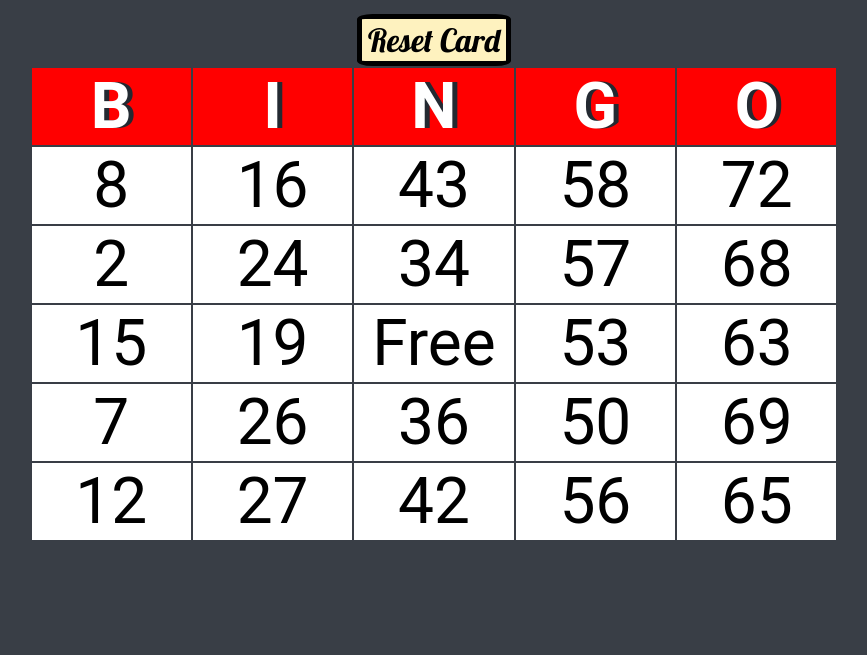
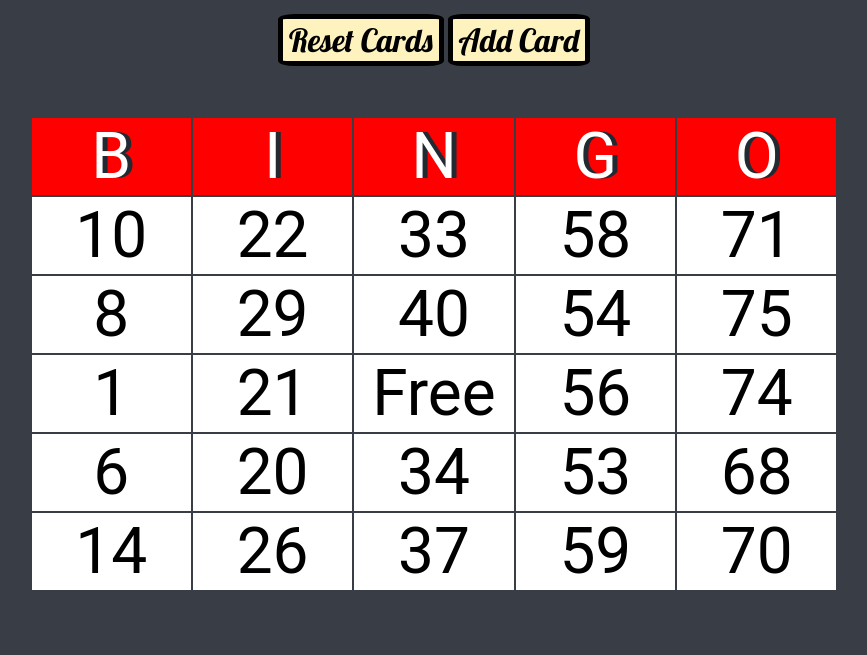
Before and after one commit to hokieknight/bingo, a plain HTML site: page bingoCard.html in a window 1280 px wide. Shown: the part 166-821 px from the top of the page, without its empty margins (206-1073 px from the left). Before the commit the page ends 800 px from the top, so only its background shows below. Drawn offline with nearby package versions, Linux system fonts and the light colour scheme; a web font is replaced by a local one.

Commit message:
add multiple card support

```diff
--- a/bingoCard.html
+++ b/bingoCard.html
@@ -9,19 +9,11 @@
   </head>
   <body>
 
-    <div class="container">
-      <h1>Bingo Card</h1>
-      <button id="resetButton" class="bingoButton">Reset Card</button>
+    <div class="bingoContainer" id="bingoContainer">
+      <h1>Bingo Cards</h1>
+      <button id="resetButton" class="bingoButton">Reset Cards</button>
+      <button id="addButton" class="bingoButton">Add Card</button>
 
-      <table id="bingoTable">
-        <tr>
-          <th>B</th>
-          <th>I</th>
-          <th>N</th>
-          <th>G</th>
-          <th>O</th>
-        </tr>
-      </table>
 
     </div>
 
--- a/bingoCard.js
+++ b/bingoCard.js
@@ -1,8 +1,31 @@
 
-var tableRef = document.getElementById('bingoTable');
+var numCards = 1;
+
+addCard(numCards);
+resetCells();
+
+
+function addCard(cardNum) {
+    var tableArea = document.getElementById('bingoContainer');
+    var tableRef = document.createElement('table');
+    tableRef.id = 'bingoCard' + cardNum;
+    tableRef.setAttribute('class', 'bingoTable');
+
+    var header = tableRef.createTHead();
+    var headerRow = header.insertRow();
+
+    addHeader(headerRow, 0, 'B');
+    addHeader(headerRow, 1, 'I');
+    addHeader(headerRow, 2, 'N');
+    addHeader(headerRow, 3, 'G');
+    addHeader(headerRow, 4, 'O');
+
+    var body = tableRef.createTBody();
+    tableArea.appendChild(tableRef);
+    tableRef = document.getElementById('bingoCard' + cardNum);
 
     for (var i = 0; i < 5; i++) {
-    var newRow = tableRef.insertRow();
+        var newRow = body.insertRow();
 
         for (var j = 0; j < 5; j++) {
             var randNum = 0;
@@ -17,22 +40,32 @@ for (var i = 0; i < 5; i++) {
                     if (randNum === 3 || randNum === 25 || randNum === 39)
                         continue;
 
-                var selected = document.querySelector('#cell'+randNum);
+                    var selected = document.querySelector('#card' + cardNum + 'cell' + randNum);
                     if (selected == null)
                         done = true;
                 }
             }
 
             var newCell  = newRow.insertCell(j);
-        newCell.id = 'cell' + randNum;
+            newCell.id = 'card' + cardNum + 'cell' + randNum;
             newCell.setAttribute('class', 'bingoCell');
             var newText  = document.createTextNode('' + randNum);
             newCell.appendChild(newText);
         }
     }
 
+    return;
+}
 
-$(".bingoCell").click(function() {
+function addHeader(headerRow, loc, textValue) {
+    var header = headerRow.insertCell(loc);
+    header.innerText = textValue;
+    header.setAttribute('class', 'bingoHeader');
+    return;
+}
+
+
+function clickCell() {
     if (this.style.backgroundColor === "grey")
     {
         this.style.textDecoration = "";
@@ -43,13 +76,28 @@ $(".bingoCell").click(function() {
         this.style.textDecoration = "line-through";
         this.style.backgroundColor = "grey";
     }
-});
+}
 
-
-$("#resetButton").click(function() {
+function resetCells() {
     var allCells = document.querySelectorAll(".bingoCell");
     allCells.forEach((item) => {
         item.style.textDecoration = "";
         item.style.backgroundColor = "white";
+        item.addEventListener("click", clickCell);
     })
+}
+
+function addCellListeners() {
+    var allCells = document.querySelectorAll(".bingoCell");
+    allCells.forEach((item) => {
+        item.addEventListener("click", clickCell);
+    })
+}
+
+$("#resetButton").click(resetCells);
+
+$("#addButton").click(function() {
+    numCards++;
+    addCard(numCards);
+    addCellListeners();
 });
--- a/styles.css
+++ b/styles.css
@@ -1,4 +1,5 @@
-.container {
+
+.bingoContainer {
   width: 80%;
   margin: auto;
   text-align: center;
@@ -12,6 +13,16 @@
   border: 5px solid black;
   border-radius: 10%;
   background-color: #FEF2BF;
+}
+
+.bingoHeader {
+  margin: 30px;
+  font-family: 'Roboto', sans-serif;
+  text-shadow: 5px 0 #232931;
+  font-size: 4rem;
+  background-color:red;
+  color: white;
+  width: 20% ;
 }
 
 #callValue {
@@ -44,12 +55,12 @@ a {
 
 
 table {
+  margin: 50px;
   table-layout: fixed;
   margin-left: auto;
   margin-right: auto;
   width: 80%;
   text-align: center;
-
 }
 
 th {
@@ -74,7 +85,7 @@ td {
 p {
   font-size: 2rem;
   color: #4ECCA3;
-  font-family: 'Indie Flower', cursive;
+  font-family: 'Roboto', sans-serif;
 }
 
 img {
```
Also changed, not shown: bingo.html (+1 -1 lines), bingoCaller.html (+1 -1 lines). Lines whose indentation alone changed are shown as unchanged.
